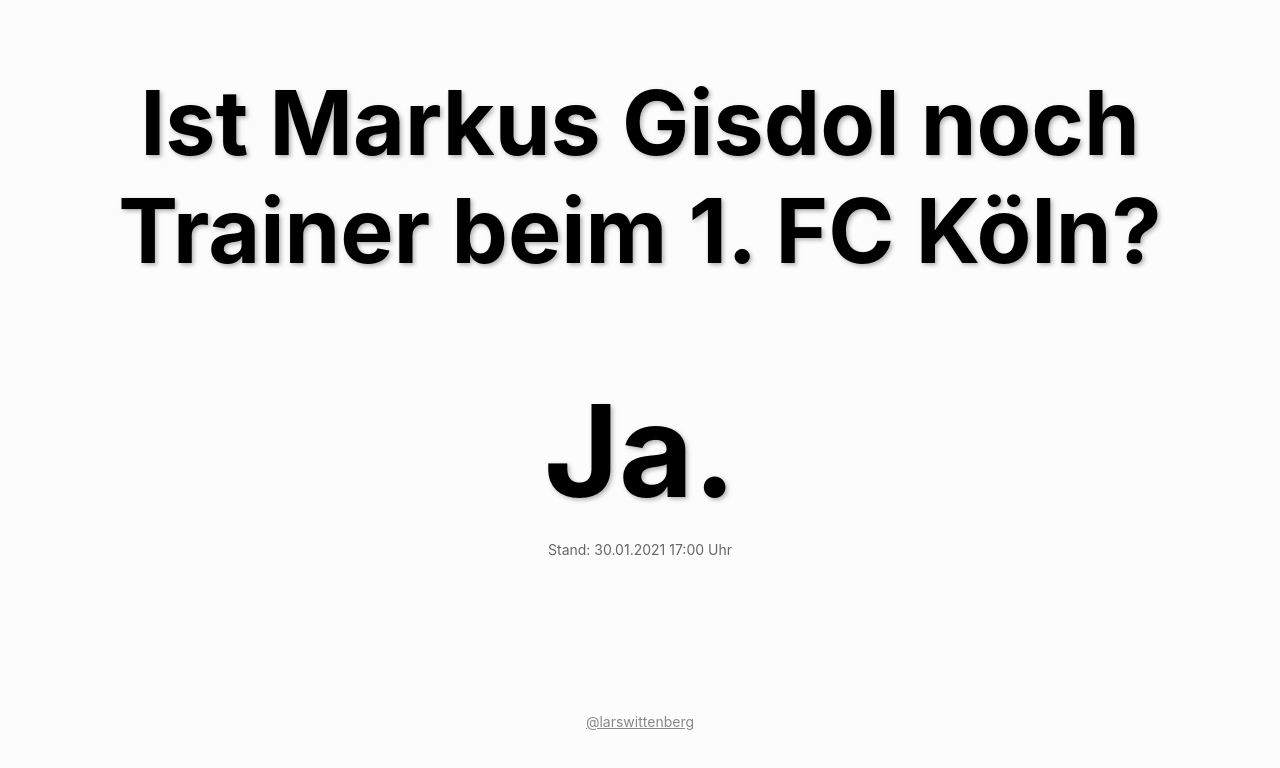
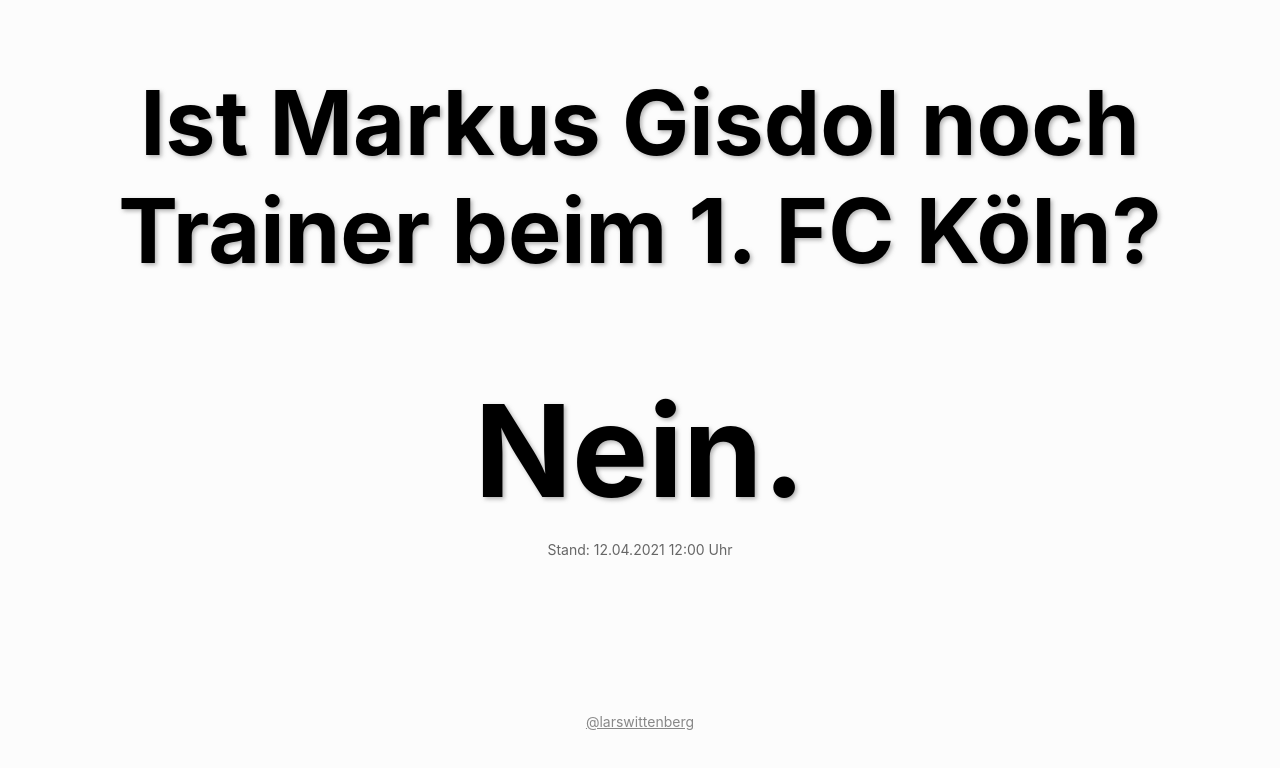
Before and after one commit to larswittenberg/effzeh-trainer, a plain HTML site: page index.html in a window 1280 px wide. Drawn offline with Linux system fonts and the light colour scheme.

Commit message:
Update index.html

```diff
--- a/index.html
+++ b/index.html
@@ -94,8 +94,8 @@
 			<h1 class="question">
 				Ist Markus Gisdol noch Trainer beim <span class="nowrap">1. FC Köln</span>?
 			</h1>
-			<p class="answer">Ja.</p>
-			<p class="small">Stand: 30.01.2021 17:00 Uhr</p>
+			<p class="answer">Nein.</p>
+			<p class="small">Stand: 12.04.2021 12:00 Uhr</p>
 		</main>
 		<footer>
 			<a href="https://twitter.com/larswittenberg" class="twitter">@larswittenberg</a>
```
